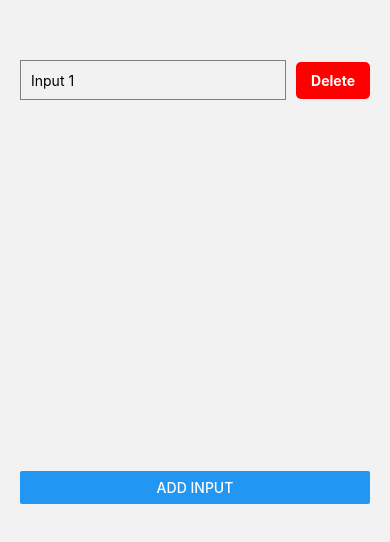
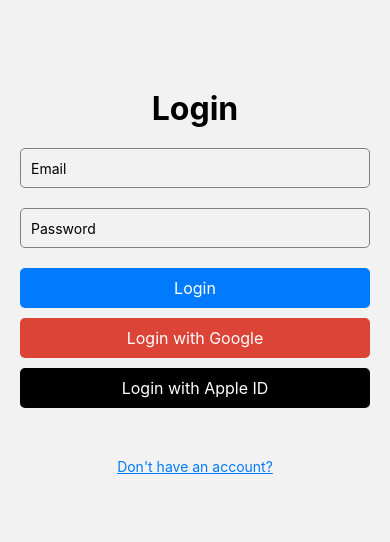
Before and after one commit to MirceaGodiac/MediSync, a React Native app: screen /Consult in a window 390 px wide. Shown: the part 140-682 px from the top of the page. Built offline with nearby package versions, Linux system fonts and the light colour scheme.

Commit message:
Revert "Firebase auth and realtime database functionalities added"

```diff
--- a/App.tsx
+++ b/App.tsx
@@ -4,19 +4,20 @@
 import React, { useState, useEffect } from 'react';
 import { NavigationContainer } from '@react-navigation/native';
 import { createStackNavigator } from '@react-navigation/stack';
-import AuthScreen from './assets/Auth Group/AuthPage';
-import HomeScreen from './assets/Homescreen/home';
-import ConsultScreen from './assets/Consult/ConsultScreen';
+import LoginScreen from './assets/Auth Group/AuthPage'; // Adjust the path as needed
+import HomeScreen from './assets/Homescreen/home'; // Create a HomeScreen component
 
 
-function App () {
+
+const App = () => {
   const Stack = createStackNavigator();
+
   return (
     <NavigationContainer>
       <Stack.Navigator screenOptions={{headerShown: false}}>
-        <Stack.Screen name="Auth" component={AuthScreen} />
+        <Stack.Screen name="Login" component={LoginScreen} />
         <Stack.Screen name="Home" component={HomeScreen} />
-        <Stack.Screen name="Consult" component={ConsultScreen}/>
+
       </Stack.Navigator>
     </NavigationContainer>
   );
--- a/assets/Auth Group/RegisterPage.tsx
+++ b/assets/Auth Group/RegisterPage.tsx
@@ -4,20 +4,15 @@
 import type { NativeStackNavigationProp } from "@react-navigation/native-stack";
 import auth, { FirebaseAuthTypes } from "@react-native-firebase/auth";
 import db from "@react-native-firebase/database";
-import { ScrollView, Switch } from 'react-native-gesture-handler';
 // Register screen component, just the input fields and 3 buttons (as of the ui)
 // Rendered conditionally in AuthPage
-
-
-function RegisterScreen() {
-
+const RegisterScreen = () => {
   const [CNP, setCNP] = useState("6150716016696");
   const [nrTelefon, setNrTelefon] = useState("+40754213564")
   const [name, setName] = useState("Marius");
   const [surName, setSurName] = useState("Popescu");
   const [email, setEmail] = useState("");
   const [password, setPassword] = useState("");
-  const [isDoctor, setIsDoctor] = useState(false);
 
   const nav = useNavigation<NativeStackNavigationProp<any>>();
 
@@ -25,24 +20,27 @@
     // to do later, will add stuff to firestore realtime database
     // now i just made a user autentithication system
     // to see how to do this visit https://www.youtube.com/watch?v=mZlKwRV4MC8
-    db().ref(`/users/${response.user.uid}`).set({ CNP, nrTelefon, name, surName, email, isDoctor });
+    db().ref(`/users/${response.user.uid}`).set({ CNP, nrTelefon, name, surName, email });
   }
 
   const registerAndGoToMainFlow = async (response: any) => {
-    if (email && password) {
-      try {
+    if(email && password)
+    {
+      try{
         const response = await auth().createUserWithEmailAndPassword(
           email,
           password
         )
 
-        if (response.user) {
+        if(response.user)
+        {
           console.log(response.user.uid)
           await createProfile(response);
           nav.replace("Home")
         }
 
-      } catch (e: any) {
+      } catch(e:any)
+      {
         // just log the error now, if there is one but were gonna have to make a better error logger in the future
         Alert.alert("Oops! An error occured", e.toString())
       }
@@ -51,7 +49,6 @@
 
   return (
     <View>
-      <ScrollView>
       <Text style={styles.title}>Register</Text>
       <TextInput
         style={styles.input}
@@ -116,14 +113,6 @@
         onChangeText={setPassword}
       />
 
-        <View style={styles.switchContainer}>
-          <Text style={styles.switchLabel}>Pacient</Text>
-          <Switch
-            value={isDoctor}
-            onValueChange={setIsDoctor}
-          />
-          <Text style={styles.switchLabel}>Doctor</Text>
-        </View>
       <TouchableOpacity style={styles.button} onPress={registerAndGoToMainFlow}>
         <Text style={styles.buttonText}>Register</Text>
       </TouchableOpacity>
@@ -133,8 +122,6 @@
       <TouchableOpacity style={[styles.button, styles.appleButton]}>
         <Text style={styles.buttonText}>Register with Apple ID</Text>
       </TouchableOpacity>
-      </ScrollView>
-
     </View>
   );
 };
@@ -183,16 +170,6 @@
     color: '#ffffff',
     fontSize: 16,
   },
-  switchContainer: {
-    flexDirection: 'row',
-    justifyContent: 'center',
-    alignItems: 'center',
-    marginBottom: 20,
-  },
-  switchLabel: {
-    marginHorizontal: 10,
-    fontSize: 16,
-  },
 });
 
 export default RegisterScreen;
--- a/assets/Consult/ConsultScreen.tsx
+++ /dev/null
@@ -1,85 +0,0 @@
-import React, { useState } from 'react';
-import { View, TextInput, Button, StyleSheet, ScrollView, TouchableOpacity, Text } from 'react-native';
-
-const App = () => {
-    const [inputs, setInputs] = useState([{ id: Math.random().toString(), value: '' }]);
-
-    const addInputHandler = () => {
-        setInputs([...inputs, { id: Math.random().toString(), value: '' }]);
-    };
-
-    const handleInputChange = (text: string, id: string) => {
-        const newInputs = inputs.map(input => {
-            if (input.id === id) {
-                return { ...input, value: text };
-            }
-            return input;
-        });
-        setInputs(newInputs);
-    };
-
-    const deleteInputHandler = (id: string) => {
-        setInputs(inputs.filter(input => input.id !== id));
-    };
-
-    return (
-        <View style={styles.container}>
-            <View>
-
-                <ScrollView>
-                {inputs.map((input, index) => (
-                    <View key={input.id} style={styles.inputContainer}>
-                        <TextInput
-                            style={styles.input}
-                            onChangeText={text => handleInputChange(text, input.id)}
-                            value={input.value}
-                            placeholder={`Input ${index + 1}`}
-                        />
-                        <TouchableOpacity
-                            style={styles.deleteButton}
-                            onPress={() => deleteInputHandler(input.id)}
-                        >
-                            <Text style={styles.deleteButtonText}>Delete</Text>
-                        </TouchableOpacity>
-                    </View>
-                ))}
-            </ScrollView>
-            </View>
-
-            <Button title="Add Input" onPress={addInputHandler} />
-        </View>
-    );
-};
-
-const styles = StyleSheet.create({
-    container: {
-        flex: 1,
-        padding: 20,
-        justifyContent: 'space-around',
-    },
-    inputContainer: {
-        flexDirection: 'row',
-        alignItems: 'center',
-        marginBottom: 10,
-    },
-    input: {
-        flex: 1,
-        height: 40,
-        borderColor: 'gray',
-        borderWidth: 1,
-        paddingHorizontal: 10,
-    },
-    deleteButton: {
-        marginLeft: 10,
-        backgroundColor: 'red',
-        paddingVertical: 10,
-        paddingHorizontal: 15,
-        borderRadius: 5,
-    },
-    deleteButtonText: {
-        color: 'white',
-        fontWeight: 'bold',
-    },
-});
-
-export default App;
--- a/assets/Homescreen/home.tsx
+++ b/assets/Homescreen/home.tsx
@@ -1,18 +1,10 @@
 import React from 'react';
 import { View, Text, TextInput, Button, StyleSheet, TouchableOpacity, Dimensions } from 'react-native';
-import { useNavigation } from "@react-navigation/native";
-import type { NativeStackNavigationProp } from "@react-navigation/native-stack";
 
 const LoginScreen = () => {
-  const nav = useNavigation<NativeStackNavigationProp<any>>();
-
-
   return (
     <View style={styles.container}>
       <Text style={styles.title}>Home</Text>
-      <TouchableOpacity onPress={() => nav.push("Consult")} style={[styles.button, styles.googleButton]}>
-        <Text style={styles.buttonText}>Exemplu formular</Text>
-      </TouchableOpacity>
     </View>
   );
 };
@@ -29,37 +21,6 @@
     textAlign: 'center',
     marginBottom: 20,
   },
-  linkText: {
-    color: '#007BFF',
-    textAlign: 'center',
-    textDecorationLine: 'underline',
-    marginTop: 10,
-  },
-  input: {
-    height: 40,
-    borderColor: 'gray',
-    borderWidth: 1,
-    borderRadius: 5,
-    marginBottom: 20,
-    paddingHorizontal: 10,
-  },
-  button: {
-    backgroundColor: '#007BFF',
-    paddingVertical: 10,
-    borderRadius: 5,
-    alignItems: 'center',
-    marginBottom: 10,
-  },
-  googleButton: {
-    backgroundColor: '#DB4437',
-  },
-  appleButton: {
-    backgroundColor: '#000000',
-  },
-  buttonText: {
-    color: '#ffffff',
-    fontSize: 16,
-  },
 });
 
 export default LoginScreen;
```
Lines whose indentation alone changed are shown as unchanged.
